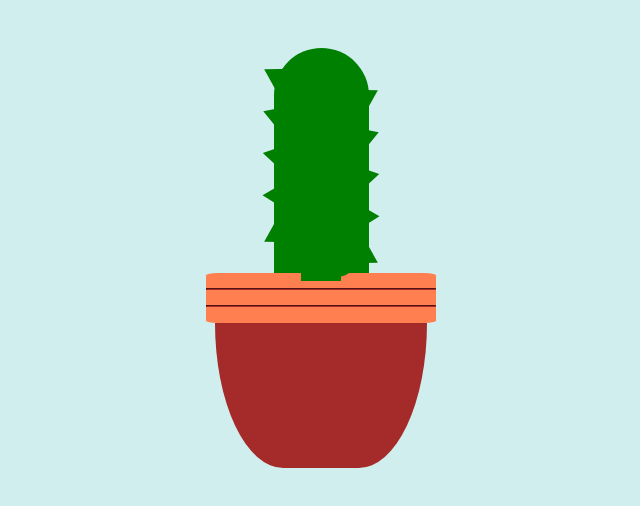
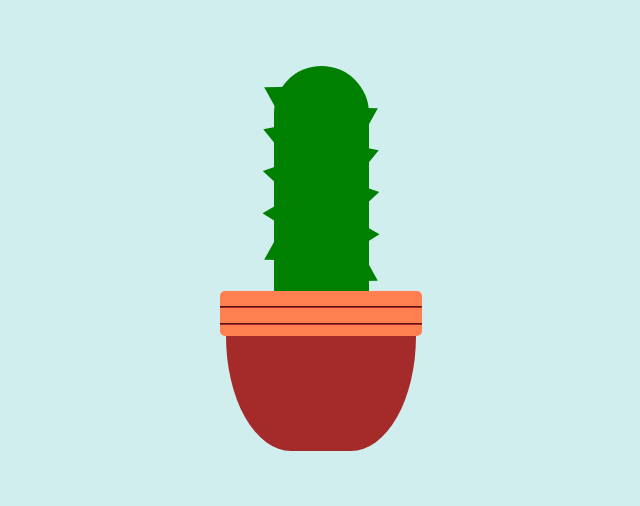
Before and after one commit to marissa27/css-challenges, a plain HTML site: page cactus/index.html in a window 1280 px wide. Shown: the whole page, without its empty margins (319-959 px from the left). Drawn offline with Linux system fonts and the light colour scheme.

Commit message:
Adjust pot size

```diff
--- a/cactus/styles/pot.css
+++ b/cactus/styles/pot.css
@@ -1,14 +1,14 @@
 .pot {
-  height: 145px;
-  width: 212px;
+  height: 115px;
+  width: 190px;
   background-color: brown;
-  border-bottom-left-radius: 100px 212px;
-  border-bottom-right-radius: 100px 212px;
+  border-bottom-left-radius: 120px 212px;
+  border-bottom-right-radius: 120px 212px;
 }
 
 .pot-top {
-  height: 50px;
-  width: 230px;
+  height: 45px;
+  width: 202px;
   background-color: coral;
-  border-radius: 5%;
+  border-radius: 5px;
 }
```
